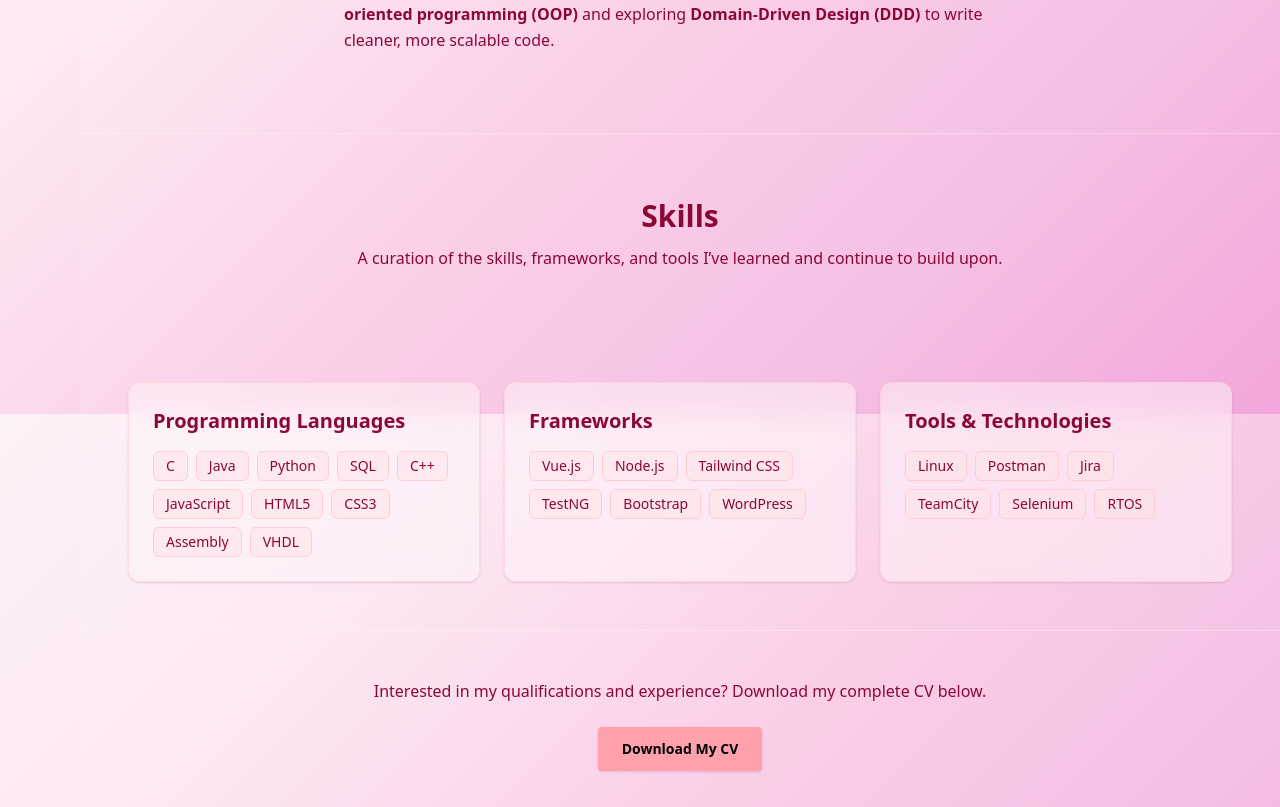
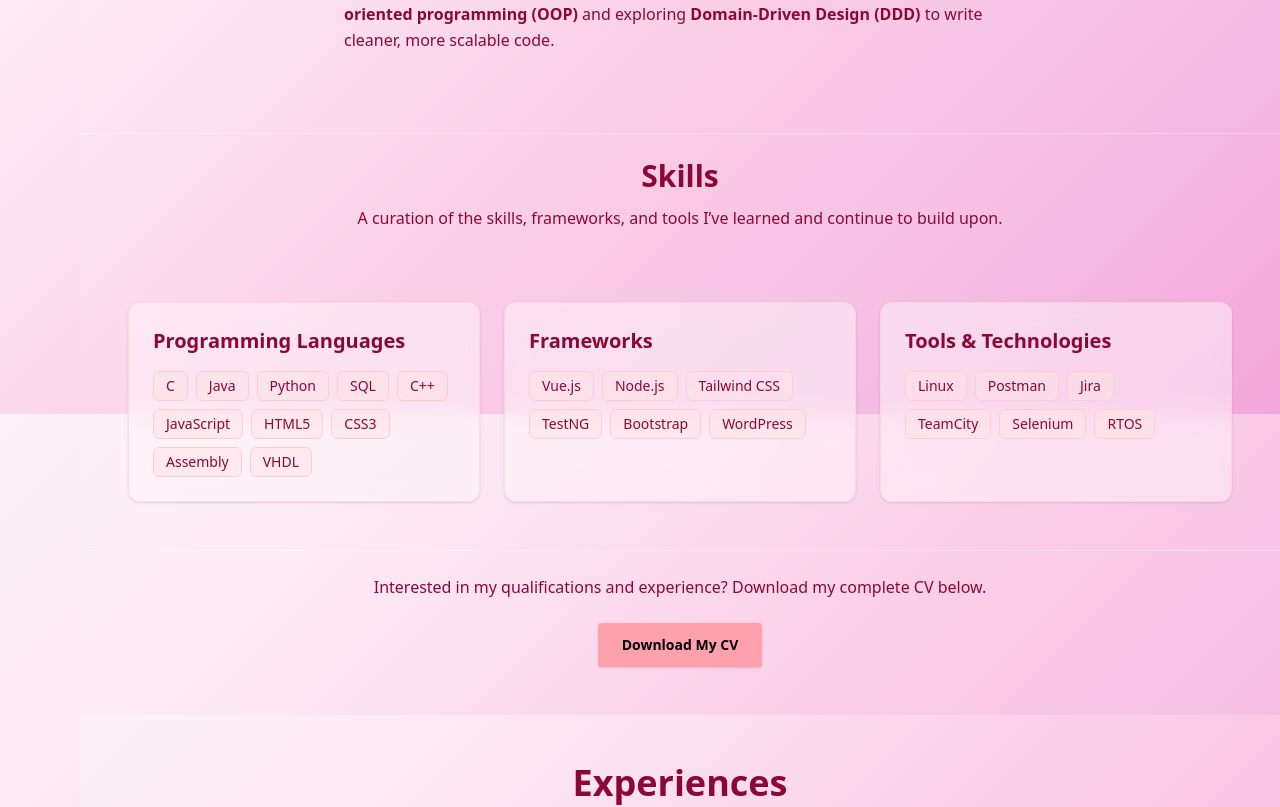
Before and after one commit to lebit-L1X/myportofolio, a Vue app: page / in a window 1280 px wide. Shown: the part 1186-1993 px from the top of the page. Built offline with nearby package versions, Linux system fonts and the light colour scheme.

Commit message:
tidied up about me

```diff
--- a/src/sections/AboutMe.vue
+++ b/src/sections/AboutMe.vue
@@ -39,7 +39,7 @@
       </div>
     </section>
 
-    <section class="py-16 px-6 border-t border-white/30">
+    <section class="py-6 px-6 border-t border-white/30">
       <div class="max-w-5xl mx-auto flex flex-col items-center text-center">
         <h3 class="text-3xl font-bold mb-3">Skills</h3>
         <p class="text-base max-w-2xl">
@@ -53,7 +53,7 @@
       <TechStackSection />
     </div>
 
-    <section class="py-12 px-6 border-t border-white/30">
+    <section class="px-6 py-6 border-t border-white/30">
       <div class="max-w-5xl mx-auto flex flex-col items-center text-center">
         <p class="text-base max-w-2xl">
           Interested in my qualifications and experience? Download my complete
```
